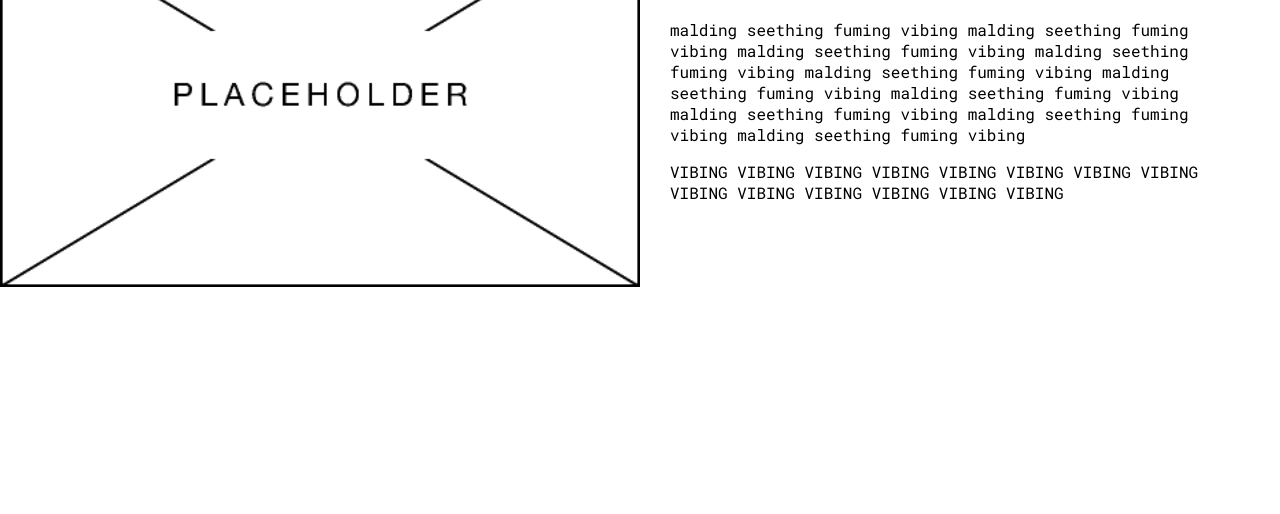
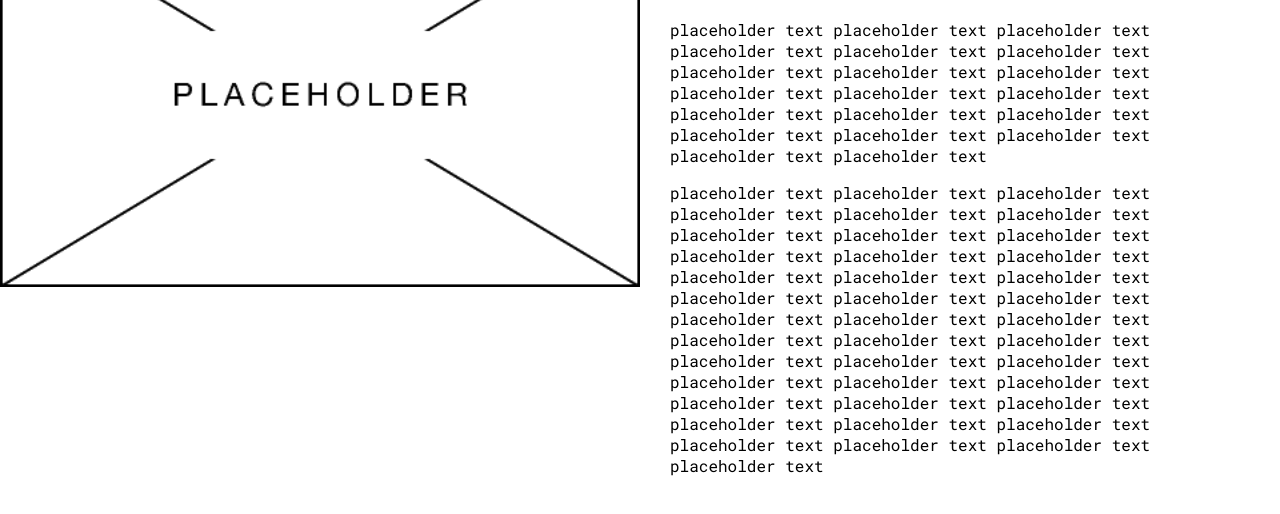
Before and after one commit to Liam-Pickering/Portfolio, a plain HTML site: page about.html in a window 1280 px wide. Shown: the part 196-710 px from the top of the page. Drawn offline with Linux system fonts and the light colour scheme.

Commit message:
Update about.html

```diff
--- a/about.html
+++ b/about.html
@@ -36,14 +36,15 @@
                     <div class="profile-content-wrapper">
                         <h1>About me</h1>
                         <p>
-                            malding seething fuming vibing malding seething fuming vibing malding seething fuming vibing malding
-                            seething fuming vibing malding seething fuming vibing malding seething fuming vibing malding seething
-                            fuming vibing malding seething fuming vibing malding seething fuming vibing malding seething fuming vibing
+                            placeholder text placeholder text placeholder text placeholder text placeholder text placeholder text placeholder text placeholder text placeholder text placeholder text
+                            placeholder text placeholder text placeholder text placeholder text placeholder text placeholder text placeholder text placeholder text placeholder text placeholder text
                         </p>
 
                         <p>
-                            VIBING VIBING VIBING VIBING VIBING VIBING VIBING
-                            VIBING VIBING VIBING VIBING VIBING VIBING VIBING
+                            placeholder text placeholder text placeholder text placeholder text placeholder text placeholder text placeholder text placeholder text placeholder text placeholder text
+                            placeholder text placeholder text placeholder text placeholder text placeholder text placeholder text placeholder text placeholder text placeholder text placeholder text
+                            placeholder text placeholder text placeholder text placeholder text placeholder text placeholder text placeholder text placeholder text placeholder text placeholder text
+                            placeholder text placeholder text placeholder text placeholder text placeholder text placeholder text placeholder text placeholder text placeholder text placeholder text
                         </p>
 
                     </div>
```
